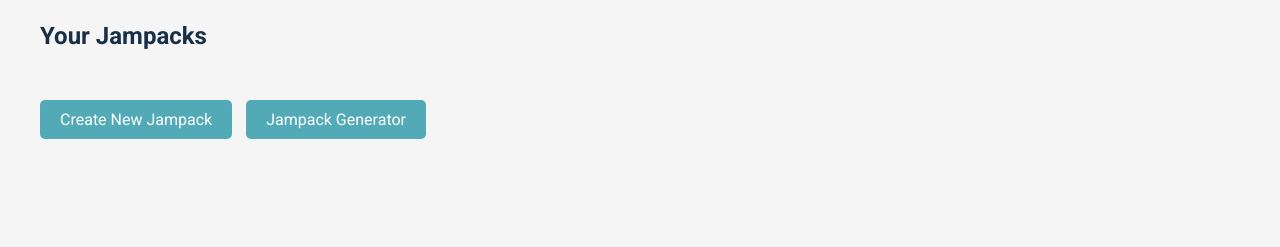
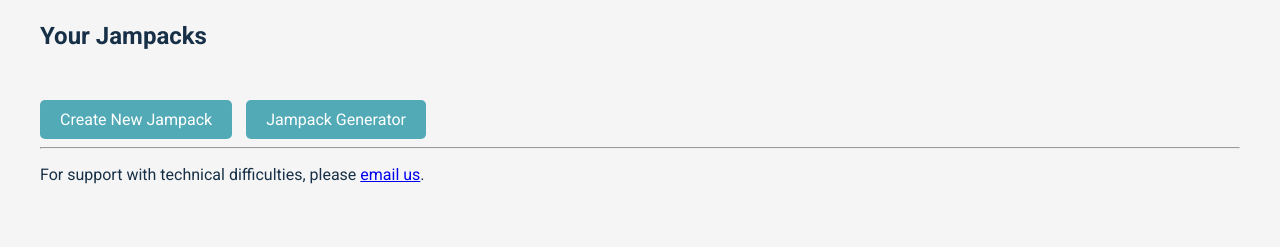
Before and after one commit to samcraftt/jamliterate, a Flask app: page /dashboard in a window 1280 px wide. Shown: the part 184-431 px from the top of the page. Run offline with Flask 3, Linux system fonts and the light colour scheme; the visitor is signed in with stand-in values (Sample User, id 1); data that the repository does not hold is empty; parts of the project's set-up code (start-up, migrations or seed data) failed here and were passed over.

Commit message:
Update dashboard.html

```diff
--- a/templates/dashboard.html
+++ b/templates/dashboard.html
@@ -49,4 +49,6 @@
     <a href="{{ url_for('create_jampack') }}" class="btn">Create New Jampack</a>
     <a href="{{ url_for('jampack_generator') }}" class="btn" style="margin-left: 10px;">Jampack Generator</a>
 </div>
+<hr>
+<p>For support with technical difficulties, please <a href="mailto:craftsa@bc.edu">email us</a>.</p>
 {% endblock %}
```
